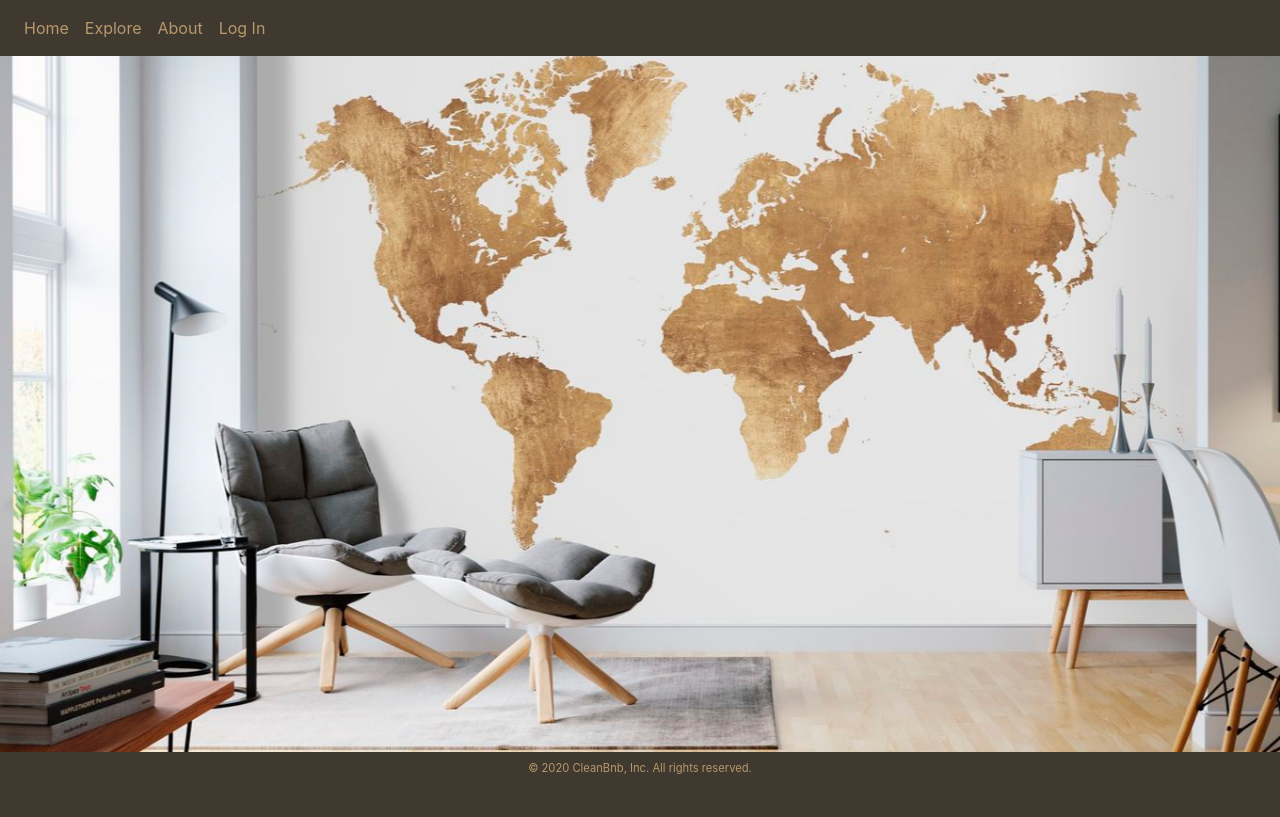
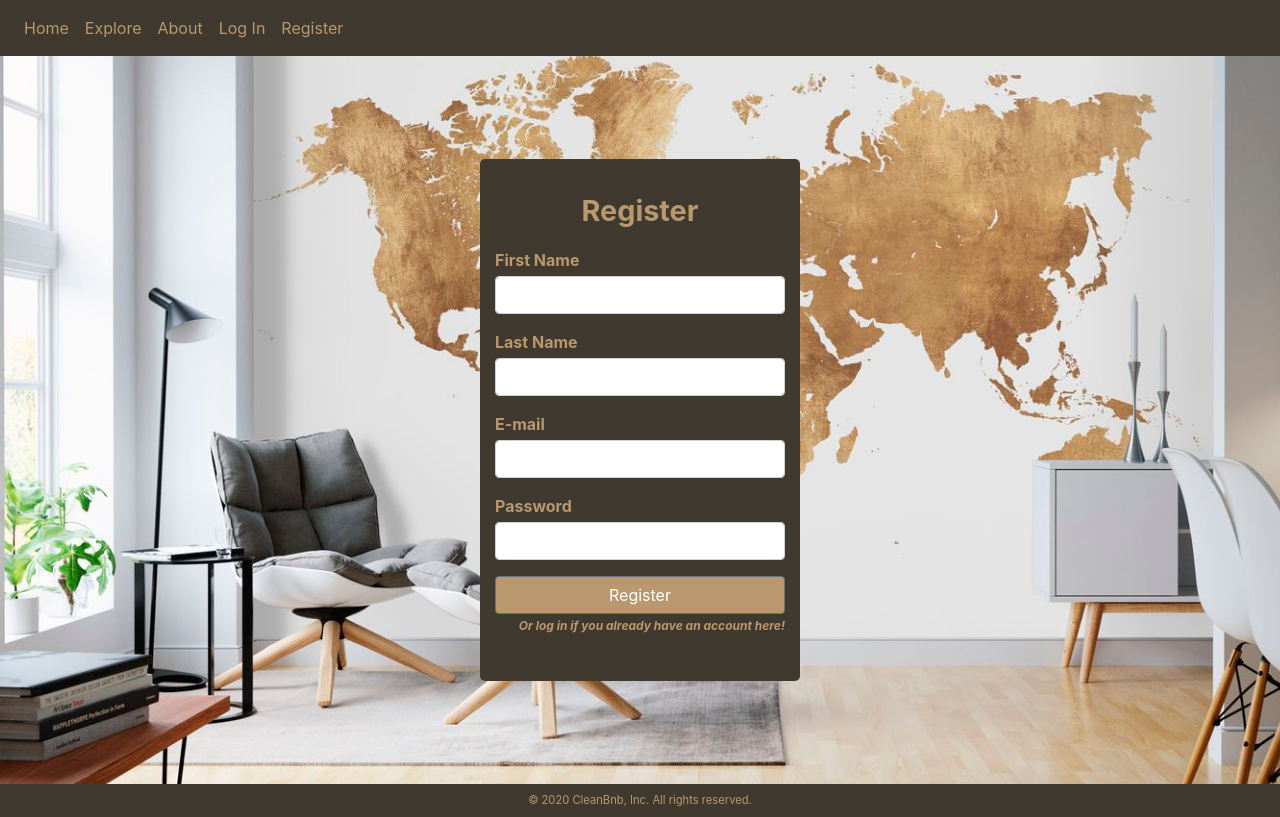
Before and after one commit to eeken/CleanBnB, a React (Create React App) app in the folder src/main/resources/frontend/: page /register in a window 1280 px wide. Built offline with nearby package versions, Linux system fonts and the light colour scheme; no server answers.

Commit message:
create register page

```diff
--- a/src/main/resources/frontend/src/App.js
+++ b/src/main/resources/frontend/src/App.js
@@ -7,6 +7,7 @@ import LandingPage from "./Pages/LandingPage";
 import Explore from "./Pages/Explore";
 import About from "./Pages/About";
 import Login from "./Pages/Login";
+import Register from "./Pages/Register";
 import ResidenceDetailsPage from "./Pages/ResidenceDetailsPage";
 import ResidenceContextProvider from "./contexts/ResidenceContextProvider";
 import ImageContextProvider from "./contexts/ImageContextProvider";
@@ -17,7 +18,8 @@ function App() {
     { label: "Home", route: "/" },
     { label: "Explore", route: "/explore" },
     { label: "About", route: "/about" },
-    { label: "Log In", route: "/login" }
+    { label: "Log In", route: "/login" },
+    { label: "Register", route: "/register" }
   ];
 
   let userIsLoggedIn = false;
@@ -46,6 +48,9 @@ function App() {
             </Route>
             <Route exact path="/login">
               <Login></Login>
+                </Route>
+                <Route exact path="/register">
+              <Register></Register>
             </Route>
             <Route path={"/residence/:id"} component={ResidenceDetailsPage}>
               <ResidenceDetailsPage></ResidenceDetailsPage>
--- /dev/null
+++ b/src/main/resources/frontend/src/Pages/Register.js
@@ -0,0 +1,89 @@
+import React, { useState } from "react";
+import { Button, Form, FormGroup, Label, Input } from "reactstrap";
+
+function Register() {
+  const [firstName, setFirstName] = useState("");
+  const [lastName, setLastName] = useState("");
+  const [email, setEmail] = useState("");
+  const [password, setPassword] = useState("");
+
+  const submitRegister = e => {
+    e.preventDefault();
+    console.log("First name entered :  " + firstName);
+    console.log("Last name entered :  " + lastName);
+    console.log("Email entered :  " + email);
+    console.log("Password entered  :  " + password);
+  };
+
+  return (
+    <div className="registerMain ">
+      <Form
+        className="registerForm col-10 col-lg-3 col-md-6 darkbrown golden"
+        onSubmit={submitRegister}
+      >
+        <p className="registerFormTitle" align="center">
+          Register
+        </p>
+         <FormGroup align="left">
+          <Label for="email-input" className="mb-1">
+            First Name
+          </Label>
+          <Input
+            type="text"
+            id="firstName-input"
+            onChange={e => setFirstName(e.target.value)}
+          ></Input>
+        </FormGroup>
+
+        <FormGroup align="left">
+          <Label for="lastName-input" className="mb-1">
+            Last Name
+          </Label>
+          <Input
+            type="text"
+            id="email-input"
+            onChange={e => setLastName(e.target.value)}
+          ></Input>
+        </FormGroup>
+
+        <FormGroup align="left">
+          <Label for="email-input" className="mb-1">
+            E-mail
+          </Label>
+          <Input
+            type="text"
+            id="email-input"
+            onChange={e => setEmail(e.target.value)}
+          ></Input>
+        </FormGroup>
+
+        <FormGroup align="left">
+          <Label for="password-input" className="mb-1">
+            Password
+          </Label>
+          <Input
+            type="text"
+            id="password-input"
+            onChange={e => setPassword(e.target.value)}
+          ></Input>
+        </FormGroup>
+
+        <Button
+          className="registerSubmitButton"
+          style={{
+            backgroundColor: "#B9986D"
+          }}
+        >
+          Register
+        </Button>
+        <p
+          align="right"
+          className="logInText"
+        >
+          Or log in if you already have an account here!
+        </p>
+      </Form>
+    </div>
+  );
+}
+export default Register;
--- /dev/null
+++ b/src/main/resources/frontend/src/sass/_register.scss
@@ -0,0 +1,27 @@
+.registerMain {
+  min-height: 85vh;
+  display: flex;
+  align-items: center;
+  justify-content: center;
+}
+.registerForm {
+  border-radius: 5px;
+  padding: 30px;
+  font-weight: bold;
+}
+
+.registerFormTitle {
+  font-size: 1.8em;
+}
+.registerSubmitButton {
+  font-weight: Bold;
+  width: 100%;
+}
+.registerSubmitButton {
+  width: 100%;
+}
+.logInText {
+  font-style: italic;
+  font-size: 12px;
+  margin-top: 3px;
+}
--- a/src/main/resources/frontend/src/sass/style.scss
+++ b/src/main/resources/frontend/src/sass/style.scss
@@ -3,6 +3,7 @@
 @import "./sticky-footer.scss";
 @import "./landingPage.scss";
 @import "./login.scss";
+@import "./register.scss";
 @import "./residenceDetails.scss";
 @import "./about.scss";
 
```
